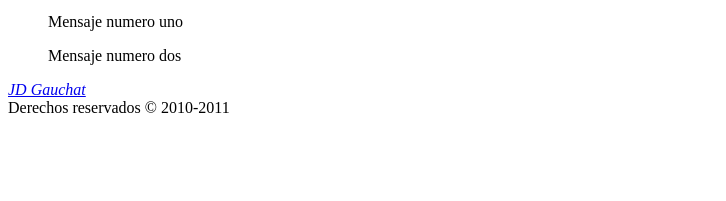
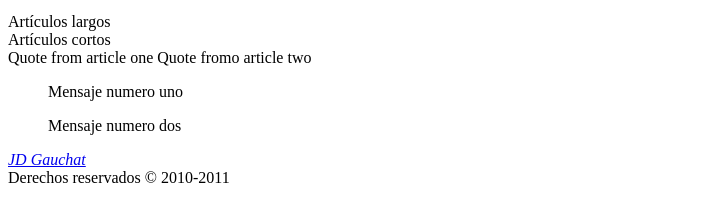
Before and after one commit to proyectos-perisacu/EjemploHTML, a plain HTML site: page index.html in a window 1280 px wide. Shown: the part 599-800 px from the top of the page, without its empty margins (0-726 px from the left). Drawn offline with Linux system fonts and the light colour scheme.

Commit message:
modificados:     index.html

```diff
--- a/index.html
+++ b/index.html
@@ -58,6 +58,11 @@
             </footer>
         </article>
     </section>
+    <section id="noticias">Artículos largos</section>
+    <section id="noticiaslocales">Artículos cortos</section>
+    <aside>Quote from article one
+        Quote fromo article two
+    </aside>
     <aside>
         <blockquote>Mensaje numero uno</blockquote>
         <blockquote>Mensaje numero dos</blockquote>
```
